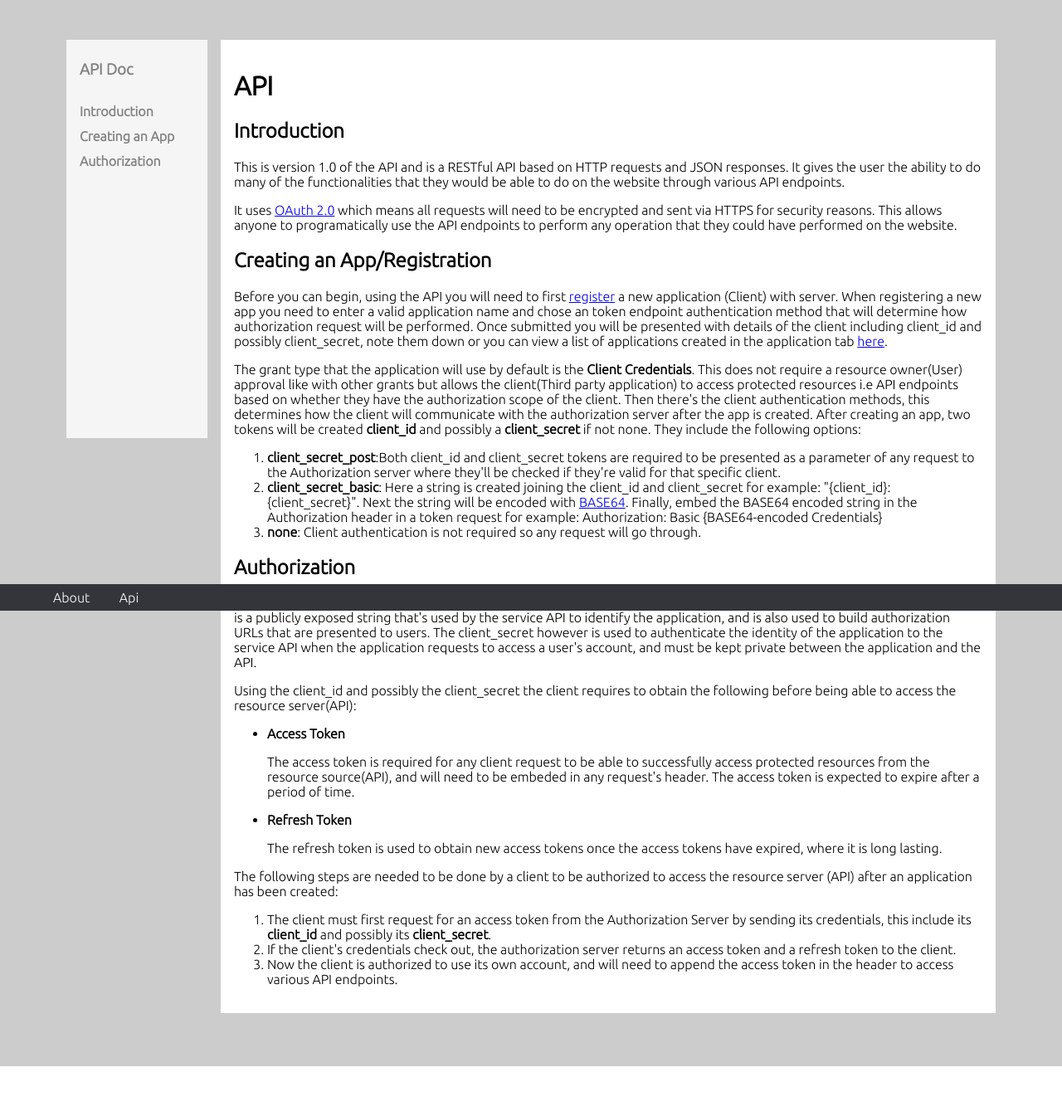
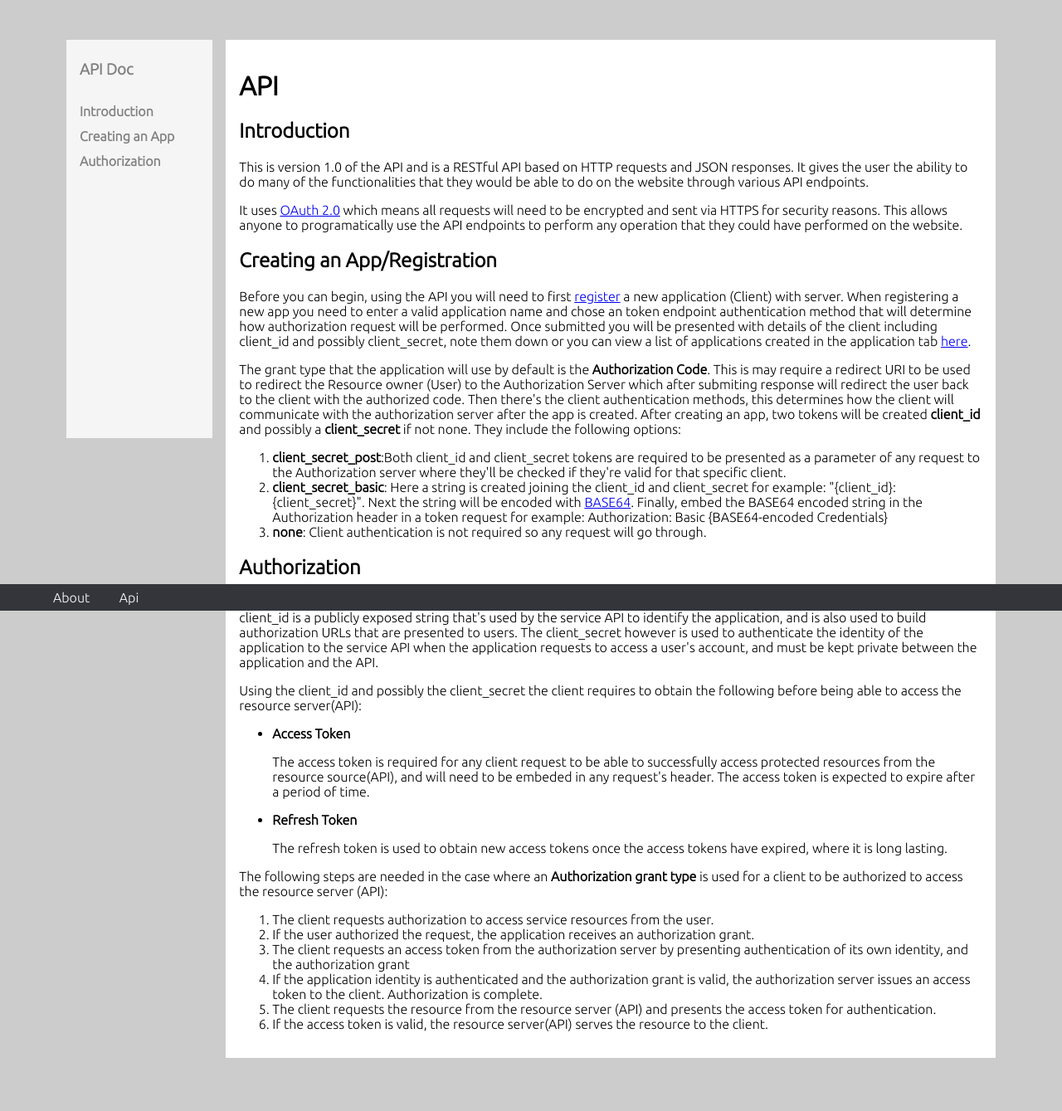
Before and after one commit to Vinmwaura/Imager, a Flask app: page /api/v1/ in a window 1280 px wide. Shown: the part 64-1403 px from the top of the page at 83% size. Before the commit the page ends 1349 px from the top, so only its background shows below. Run offline with Flask 2, Linux system fonts and the light colour scheme.

Commit message:
Reverted to using authorization_code grant in OAuth code and also added WIP authorize template and functionality

```diff
--- a/apps/api/forms.py
+++ b/apps/api/forms.py
@@ -14,9 +14,9 @@
     # scope = StringField(
     #    "Scope:",
     #    validators=[InputRequired()])
-    #redirect_uris = StringField(
-    #    "Redirection URI:",
-    #    validators=[])
+    redirect_uris = StringField(
+        "Redirection URI:",
+        validators=[])
     # grant_types = SelectMultipleField(
     #    choices=[
     #        ('authorization_code', 'Authorization Code'),
--- a/apps/api/views.py
+++ b/apps/api/views.py
@@ -2,6 +2,7 @@
 from flask import (
     jsonify,
     render_template,
+    current_app,
     url_for,
     redirect,
     request)
@@ -22,7 +23,29 @@
 
 @api_bp.route('/')
 def api_index():
-    return render_template('api/api_index.html')
+    return render_template('api/api_docs.html')
+
+
+@api_bp.route('/oauth/authorize', methods=['GET', 'POST'])
+@csrf.exempt
+@login_required
+def oauth_authorize():
+    if request.method == 'GET':
+        grant = validate_consent_request(current_user)
+        if isinstance(grant, str):
+            return grant
+        else:
+            return render_template(
+                'api/authorize.html',
+                user=current_user,
+                grant=grant)
+    elif request.method == 'POST':
+        if request.form['submit'] == 'allow':
+            grant_user = current_user
+        elif request.form['submit'] == 'deny':
+            grant_user = None
+        auth_resp = create_authorization_response(grant_user)
+        return auth_resp
 
 
 @api_bp.route("/gallery")
@@ -99,8 +122,10 @@
     if addclient_form.validate_on_submit():
         form = request.form
         client_metadata = {
-            "application_name": form["application_name"],
-            "grant_types": ['client_credentials'],
+            "client_name": form["application_name"],
+            "redirect_uris": [form["redirect_uris"] or url_for(
+                'imager.index')],
+            "grant_types": ['authorization_code'],
             "response_types": "code",
             "token_endpoint_auth_method": form["token_endpoint_auth_method"]
         }
--- a/apps/templates/api/add_client.html
+++ b/apps/templates/api/add_client.html
@@ -60,7 +60,7 @@
 			    {% endfor %}
 			    </ul>
 				{% endif %}
-
+				#}
 				{{ form.redirect_uris.label }} <em>(Optional)</em>
 			    {{ form.redirect_uris() }}
 			    {% if form.redirect_uris.errors %}
@@ -70,7 +70,7 @@
 			    {% endfor %}
 			    </ul>
 				{% endif %}
-				#}
+
 				{#
 				<label>{{ form.response_types.label }}</label>
 			    {{ form.response_types() }}
--- a/apps/templates/api/api_index.html
+++ b/apps/templates/api/api_docs.html
@@ -32,7 +32,7 @@
 				Before you can begin, using the API you will need to first <a href="{{ url_for('api.create_client') }}">register</a> a new application (Client) with server. When registering a new app you need to enter a valid application name and chose an token endpoint authentication method that will determine how authorization request will be performed. Once submitted you will be presented with details of the client including client_id and possibly client_secret, note them down or you can view a list of applications created in the application tab <a href="{{ url_for('imager.settings') }}">here</a>.
 			</p>
 			<p>
-				The grant type that the application will use by default is the <b>Client Credentials</b>. This does not require a resource owner(User) approval like with other grants but allows the client(Third party application) to access protected resources i.e API endpoints based on whether they have the authorization scope of the client.
+				The grant type that the application will use by default is the <b>Authorization Code</b>. This is may require a redirect URI to be used to redirect the Resource owner (User) to the Authorization Server which after submiting response will redirect the user back to the client with the authorized code.
 
 				Then there's the client authentication methods, this determines how the client will communicate with the authorization server after the app is created. After creating an app, two tokens will be created <b>client_id</b> and possibly a <b>client_secret</b> if not none. They include the following options:
 				<ol>
@@ -74,11 +74,14 @@
 			</p>
 
 			<p>
-				The following steps are needed to be done by a client to be authorized to access the resource server (API) after an application has been created:
+				The following steps are needed in the case where an <b>Authorization grant type</b> is used for a client to be authorized to access the resource server (API):
 				<ol>
-					<li>The client must first request for an access token from the Authorization Server by sending its credentials, this include its <b>client_id</b> and possibly its <b>client_secret</b>.</li>
-					<li>If the client's credentials check out, the authorization server returns an access token and a refresh token to the client.</li>
-					<li>Now the client is authorized to use its own account, and will need to append the access token in the header to access various API endpoints.</li>
+					<li>The client requests authorization to access service resources from the user.</li>
+					<li>If the user authorized the request, the application receives an authorization grant.</li>
+					<li>The client requests an access token from the authorization server by presenting authentication of its own identity, and the authorization grant</li>
+					<li>If the application identity is authenticated and the authorization grant is valid, the authorization server issues an access token to the client. Authorization is complete.</li>
+					<li>The client requests the resource from the resource server (API) and presents the access token for authentication.</li>
+					<li>If the access token is valid, the resource server(API) serves the resource to the client.</li>
 				</ol>
 			</p>
 		</section>
```
Also changed, not shown: apps/api/controllers.py (+16 -3 lines), apps/templates/api/authorize.html (added, +16 -0 lines).
